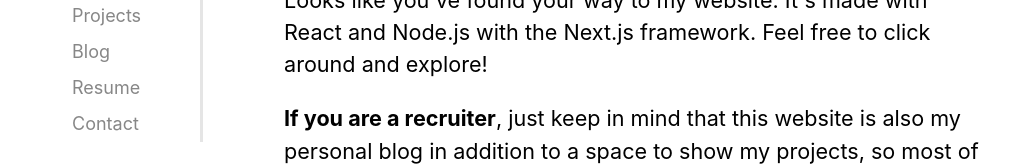
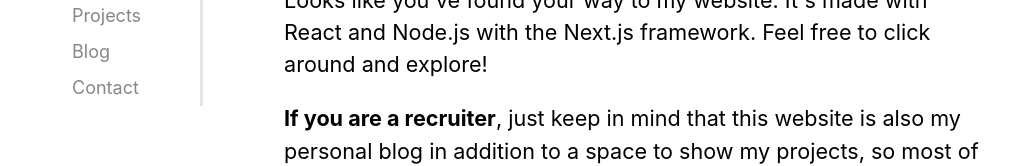
Before and after one commit to james168ma/personal-website, a Next.js app: page / in a window 1280 px wide. Shown: the part 182-348 px from the top of the page, without its empty margins (122-1132 px from the left). Built offline with nearby package versions, Linux system fonts and the light colour scheme.

Commit message:
fix vulnerabilities and remove resume

```diff
--- a/components/layout.js
+++ b/components/layout.js
@@ -93,7 +93,7 @@ export default class Layout extends React.Component {
             }
           </SubnavSelector>
           <NavItem link="/subpages/Blog" text="Blog" selected={this.props.blog || this.props.blogPost}/>
-          <NavItem link="/documents/JamesMa2021Resume.pdf" target="_blank" text="Resume"/>
+          {/* <NavItem link="/documents/JamesMa2021Resume.pdf" target="_blank" text="Resume"/> */}
           <NavItem href="mailto:james168ma@gmail.com" text="Contact"/>
         </ul>
       </nav>
--- a/package.json
+++ b/package.json
@@ -10,12 +10,11 @@
   "dependencies": {
     "date-fns": "^2.14.0",
     "gray-matter": "^4.0.2",
-    "next": "9.4.4",
+    "next": "^10.2.0",
     "nprogress": "^0.2.0",
     "react": "16.13.1",
     "react-dom": "16.13.1",
     "remark": "^12.0.0",
     "remark-html": "^11.0.2"
-  },
-  "devDependencies": {}
+  }
 }
```
Also changed, not shown: 1 other file (tests, documents, lock files or other folders).
